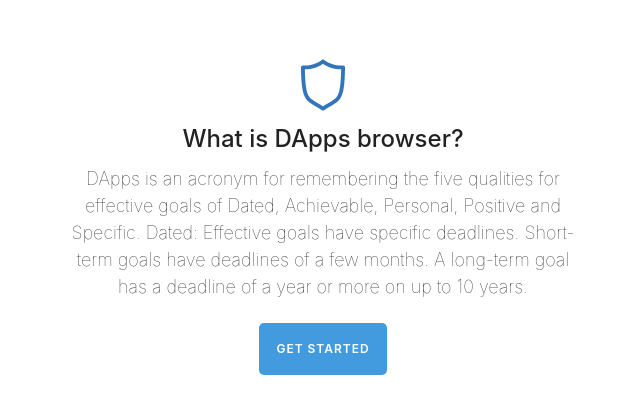
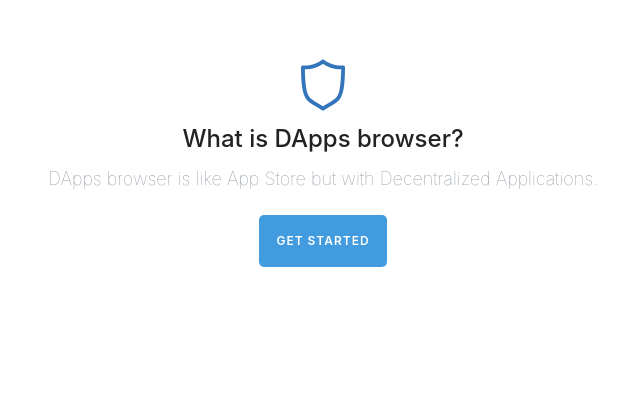
Before and after one commit to anproagile/dapps-browser, a React (Create React App) app: page / in a window 1280 px wide. Shown: the part 135-548 px from the top of the page, without its empty margins (317-957 px from the left). Built offline with nearby package versions, Linux system fonts and the light colour scheme.

Commit message:
Change explanation of dapps browser

```diff
--- a/src/App.css
+++ b/src/App.css
@@ -22,8 +22,8 @@
 .App-intro {
   font-size: large;
   font-weight: 100;
-  color: #222;
-  max-width: 510px;
+  color: rgba(44,62,80,0.6);
+  max-width: 580px;
   display: inline-table;
   margin: 3px;
 }
--- a/src/App.js
+++ b/src/App.js
@@ -55,7 +55,7 @@ const Home = () => (
         <h1 className="App-title">What is DApps browser?</h1>
           <Col sm="12" md={{ size: 8, offset: 2 }}>
             <p className="App-intro">
-          DApps is an acronym for remembering the five qualities for effective goals of Dated, Achievable, Personal, Positive and Specific. Dated: Effective goals have specific deadlines. Short-term goals have deadlines of a few months. A long-term goal has a deadline of a year or more on up to 10 years.
+          DApps browser is like App Store but with Decentralized Applications.
             </p>
           </Col>
           <header className="App-btn">
```
